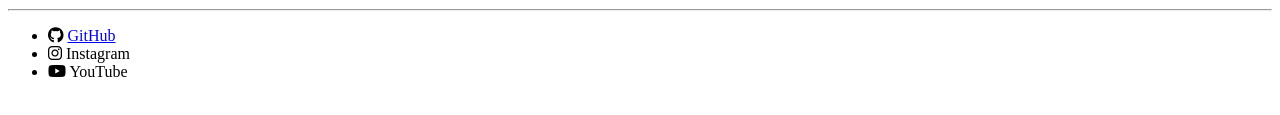
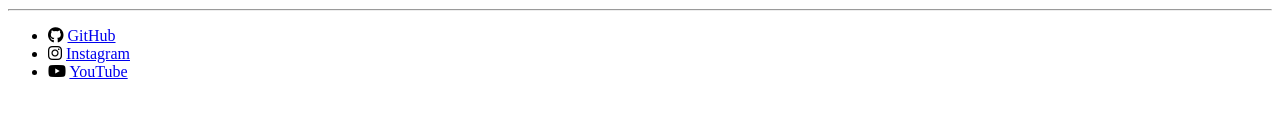
Before and after one commit to codeadamca/github-portfolio-list, a plain HTML site: page adam-thomas.html in a window 1280 px wide. Shown: the part 383-498 px from the top of the page. Drawn offline with Linux system fonts and the light colour scheme.

Commit message:
Fixed links

```diff
--- a/adam-thomas.html
+++ b/adam-thomas.html
@@ -19,8 +19,8 @@
 
     <ul>
         <li><i class="fab fa-github"></i> <a href="https://github.com/codeadamca">GitHub</a></li>
-        <li><i class="fab fa-instagram"></i> <a href="https://www.instagram.com/codeadamca/"></a>Instagram</a></li>
-        <li><i class="fab fa-youtube"></i> <a href="https://www.youtube.com/channel/UCvn-c8MnpjythwWKDi5qMvA"></a>YouTube</a></li>
+        <li><i class="fab fa-instagram"></i> <a href="https://www.instagram.com/codeadamca/">Instagram</a></li>
+        <li><i class="fab fa-youtube"></i> <a href="https://www.youtube.com/channel/UCvn-c8MnpjythwWKDi5qMvA">YouTube</a></li>
     </ul>
 
 </body>
```
